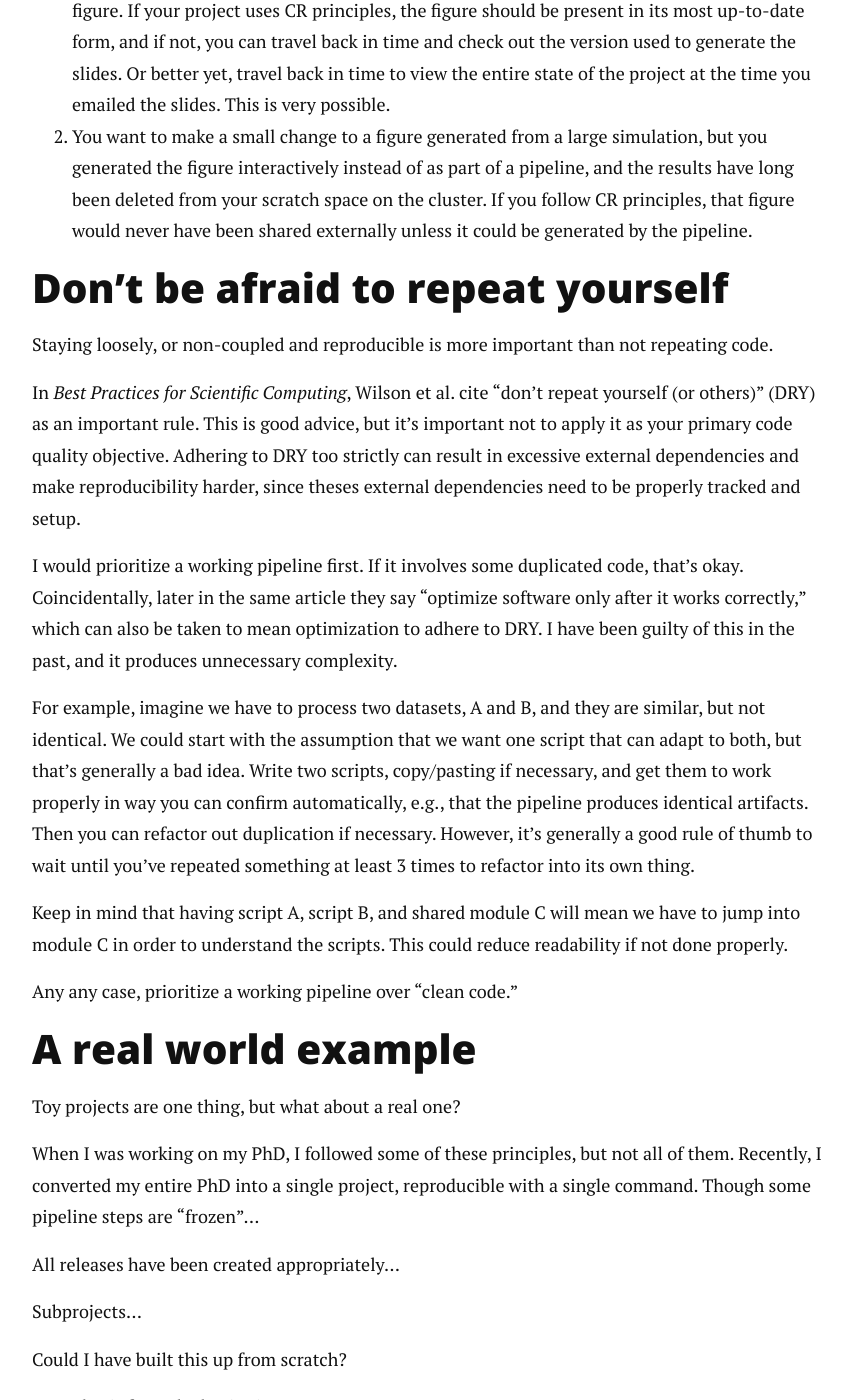
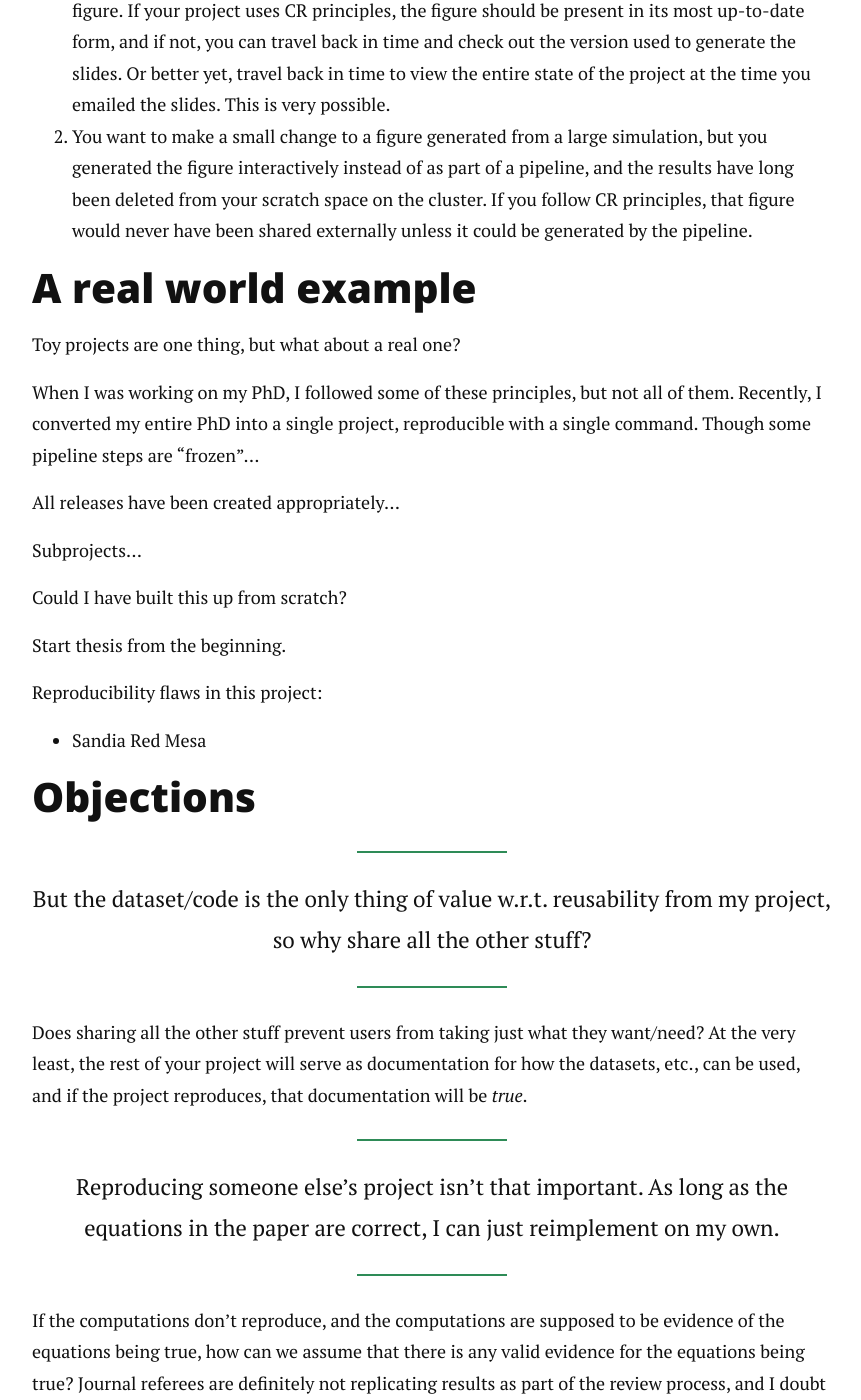
Before and after one commit to petebachant/petebachant.github.io, a Jekyll site: the page built from _posts/2025-02-28-continuous-reproducibility.md, in a window 1280 px wide and 1400 px high, scrolled down 16520 px. Shown: the whole window, without its empty margins (208-1069 px from the left). Built offline with Jekyll 4.4.1, drawn with Linux system fonts in a browser that asks for light colours; nearby versions of some CDN libraries; comment, search, counter and statistics services are not loaded.

Commit message:
Remove DRY section

```diff
--- a/_posts/2025-02-28-continuous-reproducibility.md
+++ b/_posts/2025-02-28-continuous-reproducibility.md
@@ -848,48 +848,6 @@ Painful situations you can avoid by applying CR:
    that figure would never have been shared externally unless it could be
    generated by the pipeline.
 
-## Don't be afraid to repeat yourself
-
-Staying loosely, or non-coupled and reproducible is more important than
-not repeating code.
-
-In _Best Practices for Scientific Computing_, Wilson et al.
-cite "don't repeat yourself (or others)" (DRY) as an important rule.
-This is good advice, but it's important not to apply it as
-your primary code quality objective.
-Adhering to DRY too strictly can result in excessive
-external dependencies
-and make reproducibility harder,
-since theses external dependencies need to be properly tracked and setup.
-
-I would prioritize a working pipeline first.
-If it involves some duplicated code,
-that's okay.
-Coincidentally, later in the same article they say
-"optimize software only after it works correctly,"
-which can also be taken to mean optimization to adhere to DRY.
-I have been guilty of this in the past,
-and it produces unnecessary complexity.
-
-For example,
-imagine we have to process two datasets, A and B,
-and they are similar, but not identical.
-We could start with the assumption that we want one script that can adapt
-to both, but that's generally a bad idea.
-Write two scripts, copy/pasting if necessary,
-and get them to work properly in way you can confirm automatically, e.g.,
-that the pipeline produces identical artifacts.
-Then you can refactor out duplication if necessary.
-However,
-it's generally a good rule of thumb to wait until you've repeated something
-at least 3 times to refactor into its own thing.
-
-Keep in mind that having script A, script B, and shared module C
-will mean we have to jump into module C in order to understand the scripts.
-This could reduce readability if not done properly.
-
-Any any case, prioritize a working pipeline over "clean code."
-
 ## A real world example
 
 Toy projects are one thing,
```
